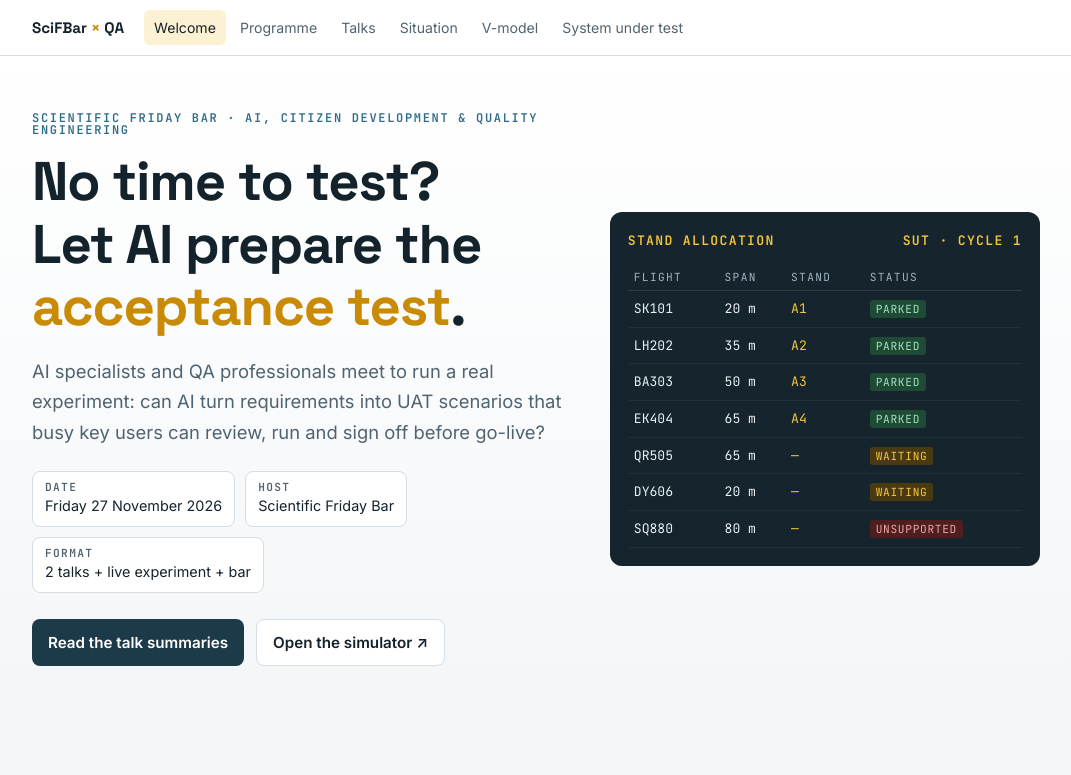
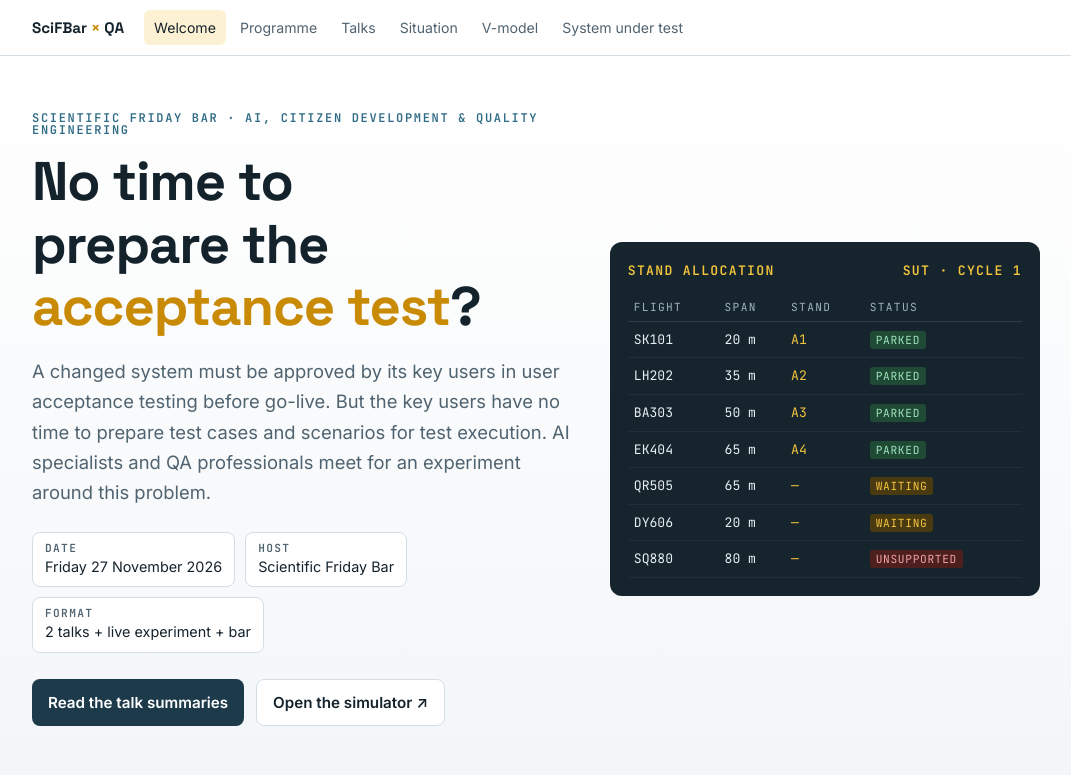
Before and after one commit to MarckPetersen/Event-Scientific-Friday-Bar-ai-quality-engineering, a plain HTML site: page index.html in a window 1280 px wide. Shown: the top 775 px of the page, without its empty margins (104-1175 px from the left). Drawn offline with Linux system fonts and the light colour scheme.

Commit message:
Reword hero to state the problem, not a solution
Co-Authored-By: Claude Opus 5.5 <noreply@anthropic.com>
Claude-Session: https://claude.ai/code/session_01NZ5mWY5KFYmy8y3MBmsQ9m

```diff
--- a/index.html
+++ b/index.html
@@ -178,8 +178,8 @@ footer .wrap{display:flex;flex-wrap:wrap;justify-content:space-between;gap:16px}
   <div class="wrap grid">
     <div>
       <p class="eyebrow">Scientific Friday Bar · AI, Citizen Development &amp; Quality Engineering</p>
-      <h1>No time to test? Let AI prepare the <em>acceptance test</em>.</h1>
-      <p class="lede">AI specialists and QA professionals meet to run a real experiment: can AI turn requirements into UAT scenarios that busy key users can review, run and sign off before go-live?</p>
+      <h1>No time to prepare the <em>acceptance test</em>?</h1>
+      <p class="lede">A changed system must be approved by its key users in user acceptance testing before go-live. But the key users have no time to prepare test cases and scenarios for test execution. AI specialists and QA professionals meet for an experiment around this problem.</p>
       <div class="facts">
         <div class="fact"><b>Date</b>Friday 27 November 2026</div>
         <div class="fact"><b>Host</b>Scientific Friday Bar</div>
```
